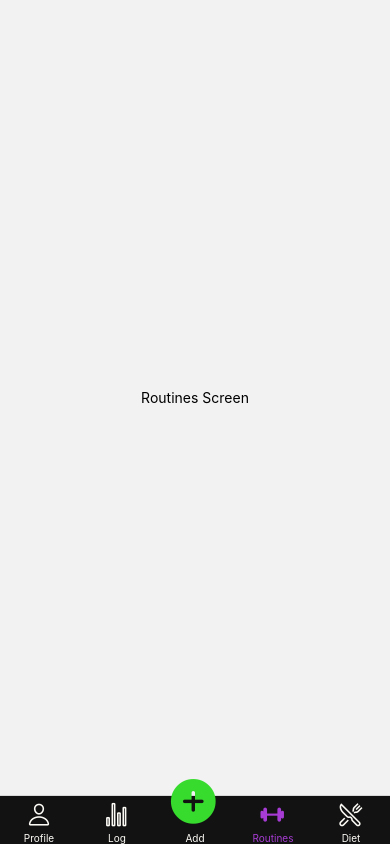
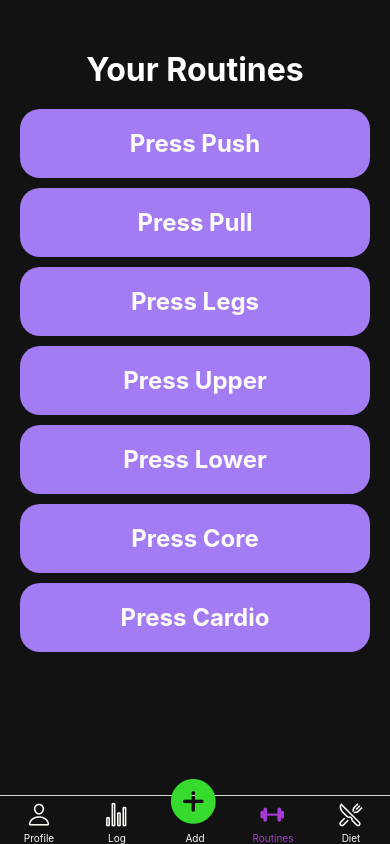
Before and after one commit to ryansevidal/FitnessTrackerApp, a React Native app: screen /Routines in a window 390 px wide. Built offline with nearby package versions, Linux system fonts and the light colour scheme.

Commit message:
alerts for routine buttons

```diff
--- a/App.js
+++ b/App.js
@@ -1,8 +1,10 @@
 import React from 'react';
 import { StatusBar } from 'react-native';
 import ProfileScreen from './ProfileScreen';
+import RoutinesScreen from './RoutinesScreen';
 import { StyleSheet, Text, View, Button, TextInput } from 'react-native';
 import { NavigationContainer } from '@react-navigation/native';
+import { createStackNavigator } from '@react-navigation/stack';
 import { createBottomTabNavigator } from '@react-navigation/bottom-tabs'
 import { Ionicons } from '@expo/vector-icons';
 
@@ -15,6 +17,7 @@ import { Ionicons } from '@expo/vector-icons';
 // }
 
 const Tab = createBottomTabNavigator();
+const Stack = createStackNavigator();
 
 const Profile = () => (
   <View style={{ flex: 1, justifyContent: 'center', alignItems: 'center' }}>
@@ -43,6 +46,13 @@ const Routines = () => (
 const Diet = () => (
   <View style={{ flex: 1, justifyContent: 'center', alignItems: 'center' }}>
     <Text>Diet Screen</Text>
+  </View>
+);
+
+// routine presets
+const PushScreen = () => (
+  <View style={{ flex: 1, justifyContent: 'center', alignItems: 'center' }}>
+    <Text>Push Screen</Text>
   </View>
 );
 
@@ -77,7 +87,7 @@ const App = () => {
                 iconName = focused ? 'add-circle' : 'add-circle';
                 iconColor = '#37db2e';
                 iconSize = size + 30;
-                iconStyle = { position: 'absolute', bottom: 0.1};
+                iconStyle = { position: 'absolute', bottom: 0.1 };
               }
               else if (route.name === 'Routines') {
                 iconName = focused ? 'barbell' : 'barbell-outline';
@@ -90,12 +100,11 @@ const App = () => {
             },
             headerShown: false,
           })}
-
         >
           <Tab.Screen name="Profile" component={ProfileScreen} />
           <Tab.Screen name="Log" component={Log} />
           <Tab.Screen name="Add" component={Add} />
-          <Tab.Screen name="Routines" component={Routines} />
+          <Tab.Screen name="Routines" component={RoutinesScreen} />
           <Tab.Screen name="Diet" component={Diet} />
         </Tab.Navigator>
       </NavigationContainer></>
--- /dev/null
+++ b/Push.js
@@ -0,0 +1,46 @@
+import React from 'react';
+import { View, Text, StyleSheet, ScrollView } from 'react-native';
+
+const texts = ['Goals (Graphs)', 'Placeholder 2', 'Placeholder 3', 'Placeholder 4']
+
+const Push = () => {
+  return (
+    <View style={styles.container}>
+        <ScrollView contentContainerStyle={styles.scrollContent}>
+            {texts.map((text,index) => (
+                <View key={index}  style={styles.textWrapper}>
+                    <Text style={styles.text}>{text}</Text>
+                </View>
+            ))}
+        </ScrollView>
+    </View>
+  );
+};
+
+const styles = StyleSheet.create({
+  container: {
+    flex: 1,
+    padding: 20,
+    backgroundColor: '#121212',
+  },
+  scrollContent: {
+    flexGrow: 1,
+    paddingVertical: 70,
+    justifyContent: 'top',
+
+  },
+  textWrapper: {
+    backgroundColor: '#a37cf4',
+    padding: 10,
+    borderRadius: 20,
+    marginBottom: 10,
+  },
+  text: {
+    color: '#fdfbf6',
+    fontSize: 24,
+    fontWeight: 'bold',
+    marginBottom: 10,
+  },
+});
+
+export default Push;
--- /dev/null
+++ b/RoutinesScreen.js
@@ -0,0 +1,104 @@
+import React from 'react';
+import { View, Text, StyleSheet, ScrollView, Alert, TouchableOpacity } from 'react-native';
+import { useNavigation } from '@react-navigation/native';
+import Push from './Push';
+
+
+const texts = ['Push', 'Pull', 'Legs', 'Upper', 'Lower', 'Core', 'Cardio']
+
+const RoutinesScreen = () => {
+
+    // const buttonPress = (index) => {
+    //     Alert.alert(`Button ${texts[index]} pressed`);
+    // };
+
+    const navigation = useNavigation(); // Get the navigation object using the hook
+
+    const buttonPress = (text) => {
+      navigation.navigate(text); // Navigate to the corresponding screen based on the button text
+    };
+
+    return (
+        <View style={styles.container}>
+            <ScrollView contentContainerStyle={styles.scrollContent}>
+                {/* Add the text at the top */}
+                <View style={styles.headerWrapper}>
+                    <Text style={styles.headerText}>Your Routines</Text>
+                </View>
+
+                {texts.map((text,index) => (
+                    // <View key={index}  style={styles.textWrapper}>
+                    //     {/* <Text style={styles.text}>{text}</Text> */}
+                    //     <Button
+                    //         title={`Press ${text}`}
+                    //         onPress={() => buttonPress(index)}
+                    //         color='#fff'
+                    //         titleStyle={styles.buttonText}
+                    //     />
+                    // </View>
+                    <TouchableOpacity
+                        key={index}
+                        style={styles.textWrapper}
+                        onPress={() => buttonPress(text)}
+                    >
+                        <Text style={styles.buttonText}>{`Press ${text}`}</Text>
+                    </TouchableOpacity>
+                ))}
+            </ScrollView>
+        </View>
+    )
+};
+
+
+const styles = StyleSheet.create({
+  container: {
+    flex: 1,
+    padding: 20,
+    backgroundColor: '#121212',
+  },
+  scrollContent: {
+    flexGrow: 1,
+    paddingVertical: 70,
+    justifyContent: 'top',
+    paddingTop: 30,
+  },
+  headerWrapper: {
+    alignItems: 'center',
+    marginTop: 0,
+    marginBottom: 20,
+  },
+  headerText: {
+    color: '#ffffff', // Change the header text color to white (#ffffff)
+    fontSize: 32,
+    fontWeight: 'bold',
+  },
+  textWrapper: {
+    backgroundColor: '#a37cf4',
+    padding: 10,
+    borderRadius: 20,
+    marginBottom: 10,
+    alignItems: 'center', // Center content horizontally
+    justifyContent: 'center', // Center content vertically
+  },
+//   text: {
+//     color: '#fdfbf6',
+//     fontSize: 24,
+//     fontWeight: 'bold',
+//     marginBottom: 10,
+//   },
+//   button: {
+//     backgroundColor: '#fff', // Customize the button background color
+//     paddingVertical: 10,
+//     paddingHorizontal: 20,
+//     borderRadius: 20,
+//   },
+  buttonText: {
+    color: '#fdfbf6',
+    fontSize: 24,
+    fontWeight: 'bold',
+    marginBottom: 10,
+    marginTop: 10,
+  },
+});
+
+export default RoutinesScreen;
--- a/package.json
+++ b/package.json
@@ -11,10 +11,12 @@
   "dependencies": {
     "@react-navigation/bottom-tabs": "^6.5.8",
     "@react-navigation/native": "^6.1.7",
+    "@react-navigation/stack": "^6.3.17",
     "expo": "^49.0.5",
     "expo-status-bar": "~1.4.4",
     "react": "18.2.0",
     "react-native": "0.71.8",
+    "react-native-modal": "^13.0.1",
     "react-native-vector-icons": "^10.0.0"
   },
   "devDependencies": {
```
Also changed, not shown: Navigator.js (added, +17 -0 lines), 2 other files (tests, documents, lock files or other folders).
